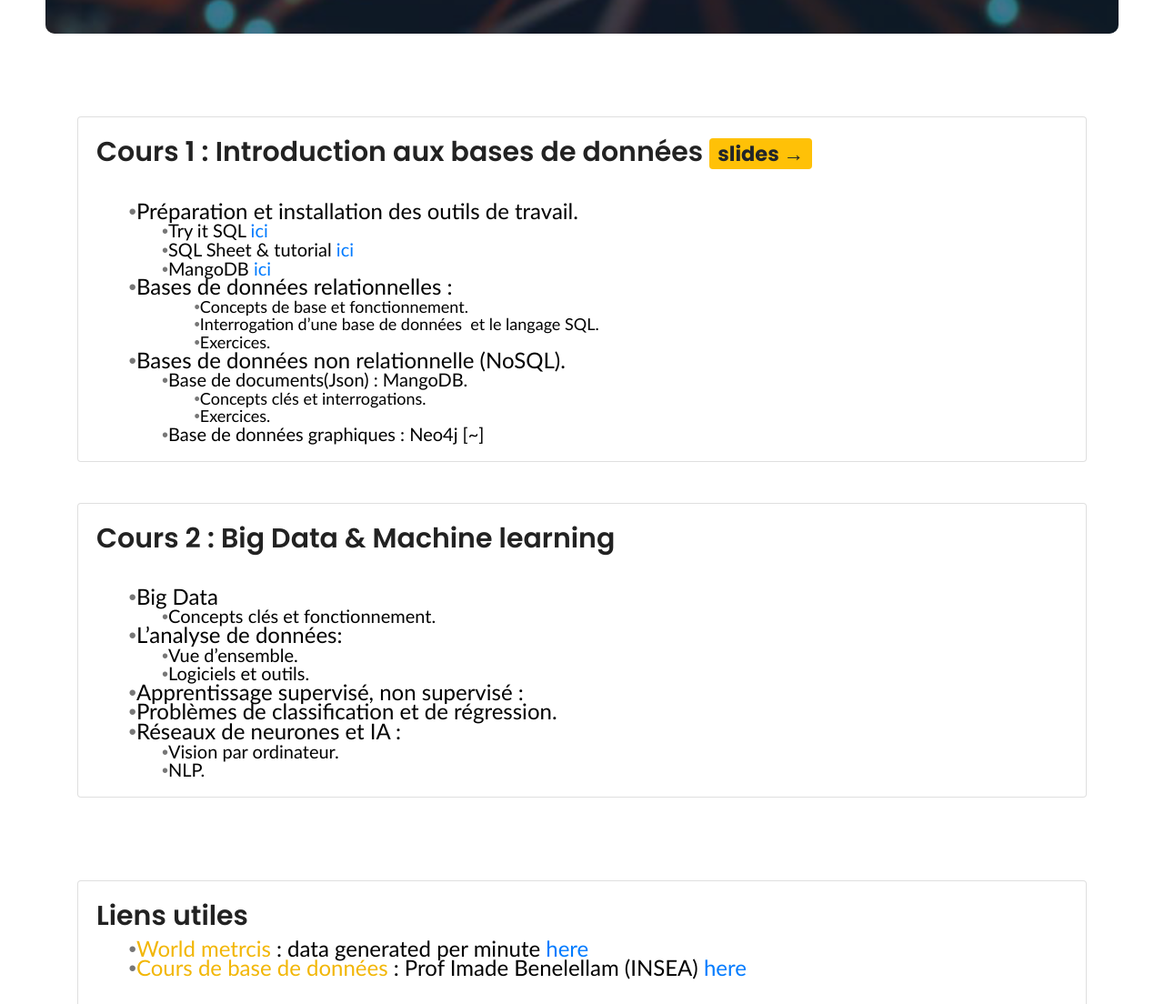
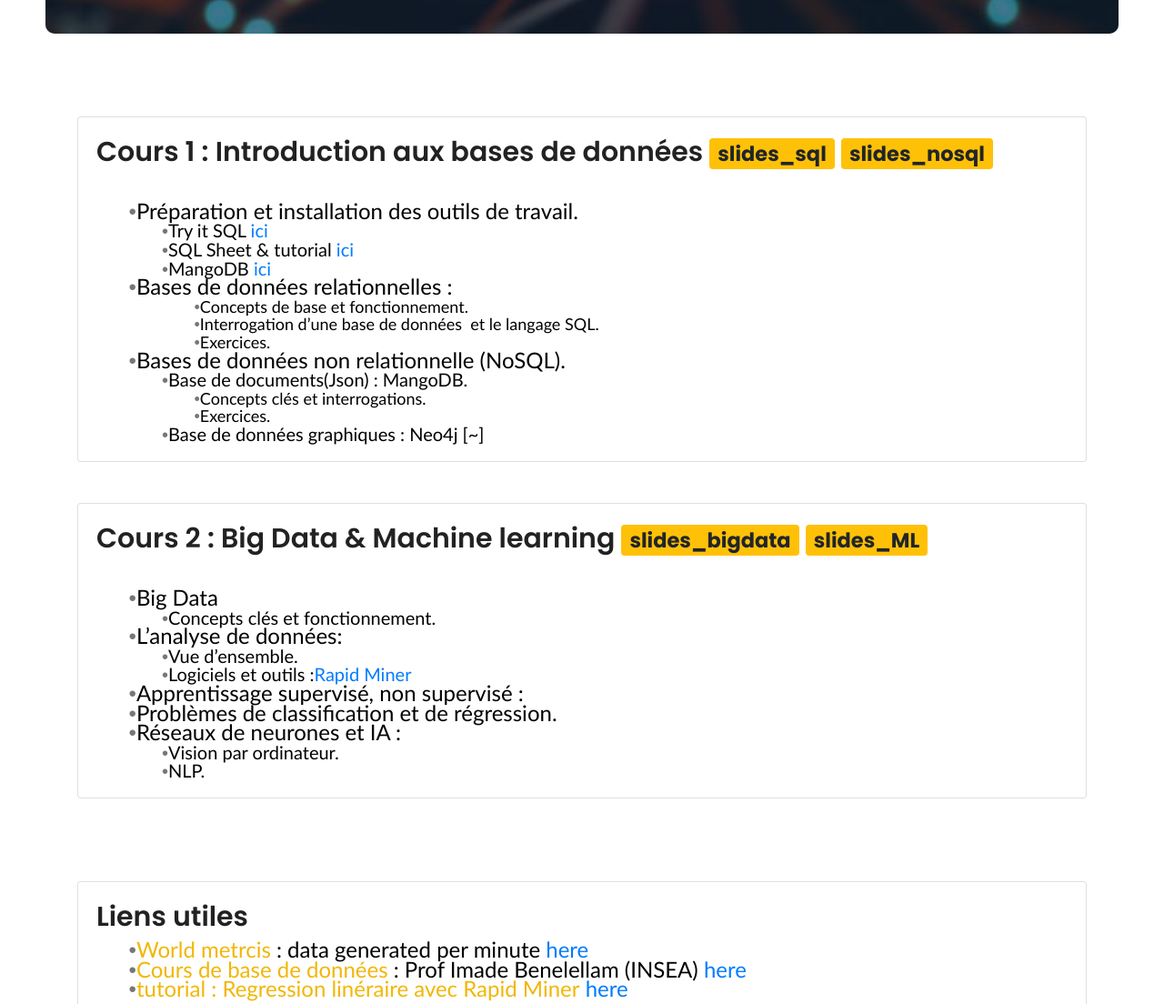
Before and after one commit to Z4ck404/cours_iseg, a plain HTML site: page index.html in a window 1280 px wide. Shown: the part 783-1887 px from the top of the page at 91% size. Drawn offline with nearby package versions, Linux system fonts and the light colour scheme.

Commit message:
add slides and references

```diff
--- a/index.html
+++ b/index.html
@@ -70,13 +70,13 @@
 					<div class="card mb-12">
 						<div class="card-body">
 
-						  <h2 class="card-title">Cours 1 : Introduction aux bases de données <a href="relationaldb_sql.pdf"><span class="badge badge-warning">slides &rarr;</span></a> </h2>
+						  <h2 class="card-title">Cours 1 : Introduction aux bases de données<a href="relationaldb_sql.pdf"> <span class="badge badge-warning">slides_sql</span></a> <a href="nosql.pdf"> <span class="badge badge-warning">slides_nosql</span></a> </h2>
 						  <br>
 						  <div style="line-height:90%;margin-top:3.75pt;margin-bottom:0pt;margin-left:.56in;text-indent:-.19in;text-align:left;"><span style="font-size:24px;"><span style="font-family:Arial;">•</span></span><span style="font-size:24px;font-family:Calibri;color:black;">Préparation et installation des outils de travail</span><span style="font-size:24px;font-family:Calibri;color:black;">.</span></div>
 <div style="line-height:90%;margin-top:3.75pt;margin-bottom:0pt;margin-left:.94in;text-indent:-.19in;text-align:left;"><span style="font-size:20px;"><span style="font-family:Arial;">•</span></span><span style="font-size:20px;font-family:Calibri;color:black;">Try it SQL <a href="https://www.w3schools.com/sql/trysql.asp?filename=trysql_op_in"> ici</a> </span></div>
 <div style="line-height:90%;margin-top:3.75pt;margin-bottom:0pt;margin-left:.94in;text-indent:-.19in;text-align:left;"><span style="font-size:20px;"><span style="font-family:Arial;">•</span></span><span style="font-size:20px;font-family:Calibri;color:black;">SQL Sheet & tutorial  <a href="https://www.sqltutorial.org/sql-cheat-sheet/"> ici</a> </span></div>
 <div style="line-height:90%;margin-top:3.75pt;margin-bottom:0pt;margin-left:.94in;text-indent:-.19in;text-align:left;"><span style="font-size:20px;"><span style="font-family:Arial;">•</span></span><span style="font-size:20px;font-family:Calibri;color:black;">MangoDB <a href="https://www.mongodb.com/fr"> ici</a></span></div>
-<div style="line-height:90%;margin-top:3.75pt;margin-bottom:0pt;margin-left:.56in;text-indent:-.19in;text-align:left;"><span style="font-size:24px;"><span style="font-family:Arial;">•</span></span><span style="font-size:24px;font-family:Calibri;color:black;">Bases de données relationnelles :</span></div>
+<div style="line-height:90%;margin-top:3.75pt;margin-bottom:0pt;margin-left:.56in;text-indent:-.19in;text-align:left;"><span style="font-size:24px;"><span style="font-family:Arial;">•</span></span><span style="font-size:24px;font-family:Calibri;color:black;">Bases de données relationnelles :  </span></div>
 <div style="line-height:90%;margin-top:3.75pt;margin-bottom:0pt;margin-left:1.31in;text-indent:-.19in;text-align:left;"><span style="font-size:18px;"><span style="font-family:Arial;">•</span></span><span style="font-size:18px;font-family:Calibri;color:black;">Concepts de base et fonctionnement.</span></div>
 <div style="line-height:90%;margin-top:3.75pt;margin-bottom:0pt;margin-left:1.31in;text-indent:-.19in;text-align:left;"><span style="font-size:18px;"><span style="font-family:Arial;">•</span></span><span style="font-size:18px;font-family:Calibri;color:black;">Interrogation d’une base de données &nbsp;et le langage SQL.</span></div>
 <div style="line-height:90%;margin-top:3.75pt;margin-bottom:0pt;margin-left:1.31in;text-indent:-.19in;text-align:left;"><span style="font-size:18px;"><span style="font-family:Arial;">•</span></span><span style="font-size:18px;font-family:Calibri;color:black;">Exercices.</span></div>
@@ -95,13 +95,13 @@
 					<div class="card mb-12">
 						<div class="card-body">
 
-						  <h2 class="card-title">Cours 2 : Big Data & Machine learning  </h2>
+						  <h2 class="card-title">Cours 2 : Big Data & Machine learning <a href="Big_data.pdf"> <span class="badge badge-warning">slides_bigdata</span></a> <a href="ml_ai.pdf"> <span class="badge badge-warning">slides_ML</span></a></h2>
 						  <br>
 						  <div style="line-height:90%;margin-top:3.75pt;margin-bottom:0pt;margin-left:.56in;text-indent:-.19in;text-align:left;"><span style="font-size:24px;"><span style="font-family:Arial;">•</span></span><span style="font-size:24px;font-family:Calibri;color:black;">Big Data</span></div>
 						  <div style="line-height:90%;margin-top:3.75pt;margin-bottom:0pt;margin-left:.94in;text-indent:-.19in;text-align:left;"><span style="font-size:20px;"><span style="font-family:Arial;">•</span></span><span style="font-size:20px;font-family:Calibri;color:black;">Concepts clés et fonctionnement.</span></div>
 						  <div style="line-height:90%;margin-top:3.75pt;margin-bottom:0pt;margin-left:.56in;text-indent:-.19in;text-align:left;"><span style="font-size:24px;"><span style="font-family:Arial;">•</span></span><span style="font-size:24px;font-family:Calibri;color:black;">L’analyse de données:</span></div>
 						  <div style="line-height:90%;margin-top:3.75pt;margin-bottom:0pt;margin-left:.94in;text-indent:-.19in;text-align:left;"><span style="font-size:20px;"><span style="font-family:Arial;">•</span></span><span style="font-size:20px;font-family:Calibri;color:black;">Vue d’ensemble.</span></div>
-						  <div style="line-height:90%;margin-top:3.75pt;margin-bottom:0pt;margin-left:.94in;text-indent:-.19in;text-align:left;"><span style="font-size:20px;"><span style="font-family:Arial;">•</span></span><span style="font-size:20px;font-family:Calibri;color:black;">Logiciels et outils.</span></div>
+						  <div style="line-height:90%;margin-top:3.75pt;margin-bottom:0pt;margin-left:.94in;text-indent:-.19in;text-align:left;"><span style="font-size:20px;"><span style="font-family:Arial;">•</span></span><span style="font-size:20px;font-family:Calibri;color:black;">Logiciels et outils :<a href="https://my.rapidminer.com/nexus/account/index.html#downloads" >Rapid Miner</a> </span></div>
 						  <div style="line-height:90%;margin-top:3.75pt;margin-bottom:0pt;margin-left:.56in;text-indent:-.19in;text-align:left;"><span style="font-size:24px;"><span style="font-family:Arial;">•</span></span><span style="font-size:24px;font-family:Calibri;color:black;">Apprentissage supervisé, non supervisé :&nbsp;</span></div>
 						  <div style="line-height:90%;margin-top:3.75pt;margin-bottom:0pt;margin-left:.56in;text-indent:-.19in;text-align:left;"><span style="font-size:24px;"><span style="font-family:Arial;">•</span></span><span style="font-size:24px;font-family:Calibri;color:black;">Problèmes de classification et de régression.</span></div>
 						  <div style="line-height:90%;margin-top:3.75pt;margin-bottom:0pt;margin-left:.56in;text-indent:-.19in;text-align:left;"><span style="font-size:24px;"><span style="font-family:Arial;">•</span></span><span style="font-size:24px;font-family:Calibri;color:black;">Réseaux de neurones et IA :</span></div>
@@ -119,6 +119,7 @@
 						  <h2 class="card-title">Liens utiles </h2>
 						  <div style="line-height:90%;margin-top:3.75pt;margin-bottom:0pt;margin-left:.56in;text-indent:-.19in;text-align:left;"><span style="font-size:24px;"><span style="font-family:Arial;">•</span></span><span style="font-size:24px;font-family:Calibri;color:black;"><b>World metrcis</b> : data generated per minute <a href="https://www.worldometers.info/">here</a> </span></div>
 						  <div style="line-height:90%;margin-top:3.75pt;margin-bottom:0pt;margin-left:.56in;text-indent:-.19in;text-align:left;"><span style="font-size:24px;"><span style="font-family:Arial;">•</span></span><span style="font-size:24px;font-family:Calibri;color:black;"><b>Cours de base de données </b> : Prof Imade Benelellam (INSEA) <a href="http://www.benelallam.org/teaching/data-bases/">here</a> </span></div>
+						  <div style="line-height:90%;margin-top:3.75pt;margin-bottom:0pt;margin-left:.56in;text-indent:-.19in;text-align:left;"><span style="font-size:24px;"><span style="font-family:Arial;">•</span></span><span style="font-size:24px;font-family:Calibri;color:black;"><b>tutorial : Regression linéraire avec Rapid Miner</b> <a href="https://youtu.be/U9kwqBDIiZ4">here</a> </span></div>
 						  <br>
 
 						</div>
```
Also changed, not shown: 3 other files.
